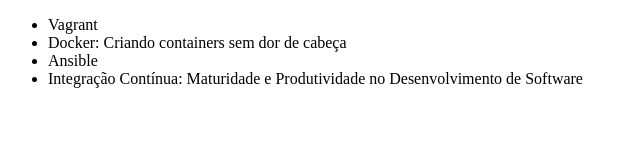
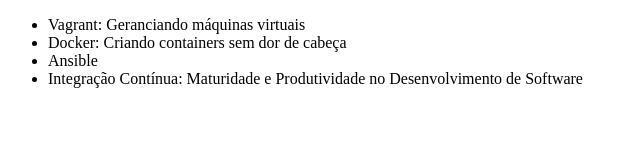
Before and after one commit to ErnandesDev/git-test, a plain HTML site: page index.html in a window 1280 px wide. Shown: the whole page, without its empty margins (0-640 px from the left). Drawn offline with Linux system fonts and the light colour scheme.

Commit message:
Corrigndo curso de vagrant

```diff
--- a/index.html
+++ b/index.html
@@ -6,7 +6,7 @@
 </head>
 <body>
     <ul>
-        <li>Vagrant</li>
+        <li>Vagrant: Geranciando máquinas virtuais</li>
         <li>Docker: Criando containers sem dor de cabeça</li>
         <li>Ansible</li>
         <li>Integração Contínua: Maturidade e Produtividade no Desenvolvimento de Software</li>
```
